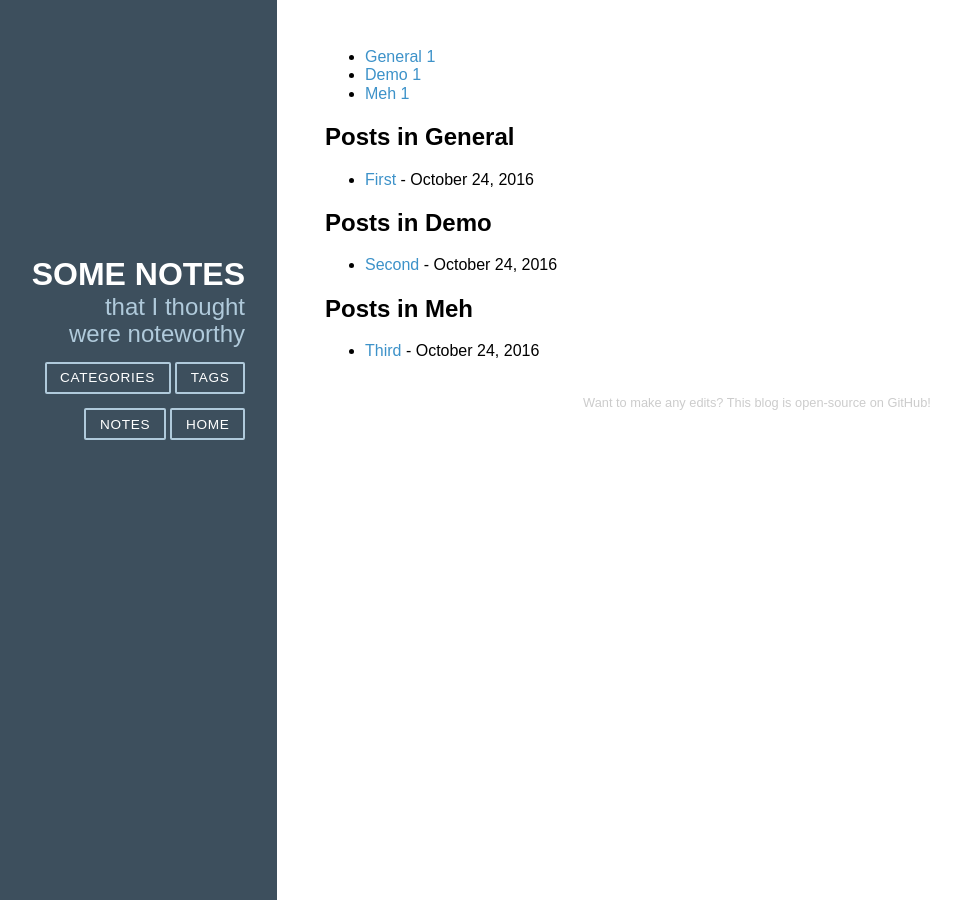
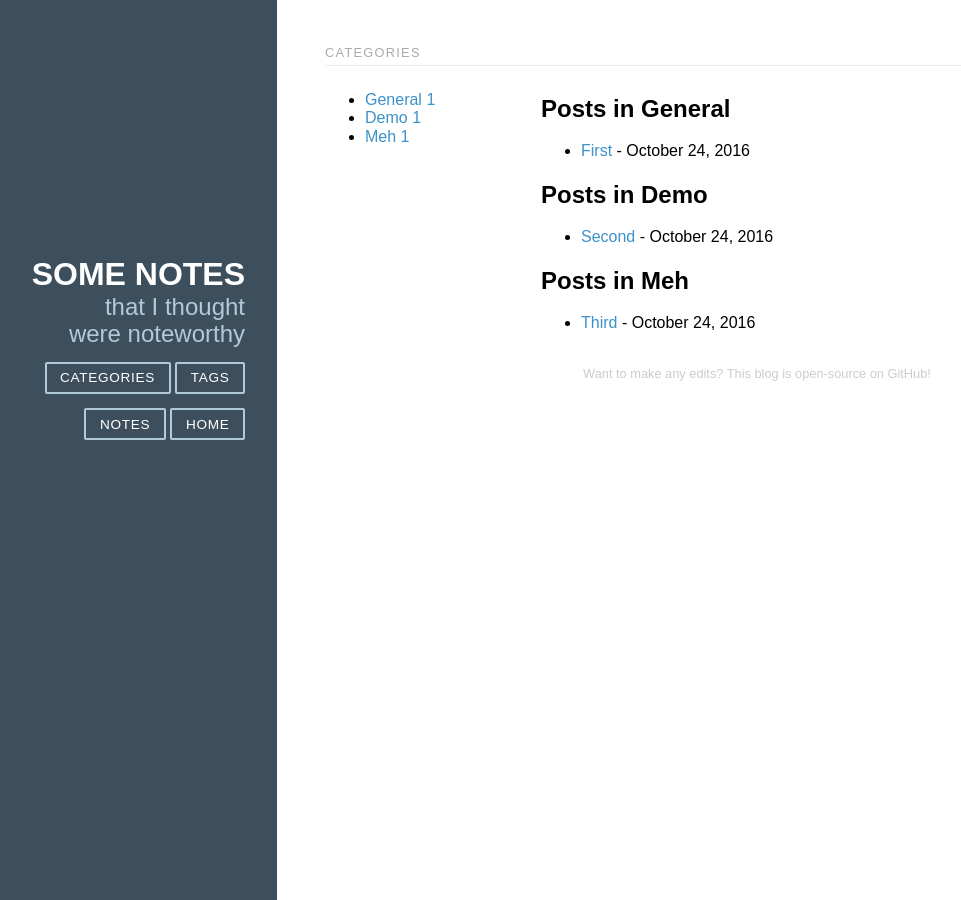
Before and after one commit to monaqvi/monaqvi.github.io, a Jekyll site: the page built from notes/categories.html, in a window 1280 px wide. Shown: the whole page, without its empty margins (43-1004 px from the left). Built offline with Jekyll 4.4.1, drawn with Linux system fonts in a browser that asks for light colours; nearby versions of some CDN libraries; comment, search, counter and statistics services are not loaded.

Commit message:
Make panels for categories

```diff
--- a/notes/categories.html
+++ b/notes/categories.html
@@ -3,6 +3,9 @@
 title: Categories
 ---
 <section>
+  <h1 class="content-subhead">Categories</h1>
+  <div class="pure-g">
+    <div class="pure-u-1 pure-u-sm-1-4">
       <ul>
         {% assign categories_list = site.categories %}
         {% if categories_list.first[0] == null %}
@@ -24,9 +27,9 @@
         {% endif %}
         {% assign categories_list = nil %}
       </ul>
-</section>
+    </div>
 <!-- Tab panes -->
-<section>
+    <div class="pure-u-1 pure-u-sm-3-4">
       {% for category in site.categories %}
         <div id="{{ category[0] | replace:' ','-' }}-ref">
           <h2>Posts in {{ category[0] | capitalize }}</h2>
@@ -43,4 +46,6 @@
           </ul>
         </div>
       {% endfor %}
+    </div>
+  </div>
 </section>
```
Lines whose indentation alone changed are shown as unchanged.
